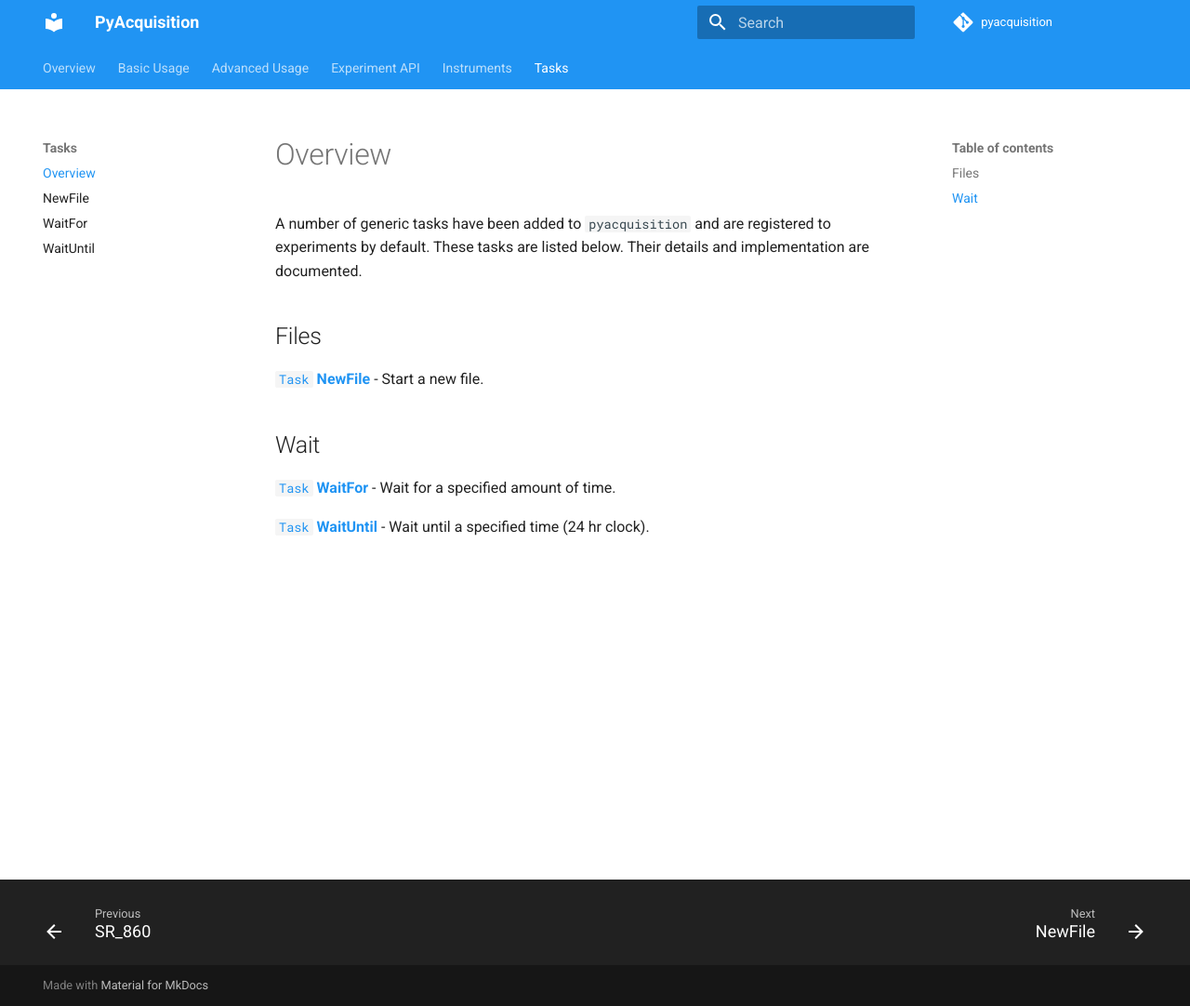
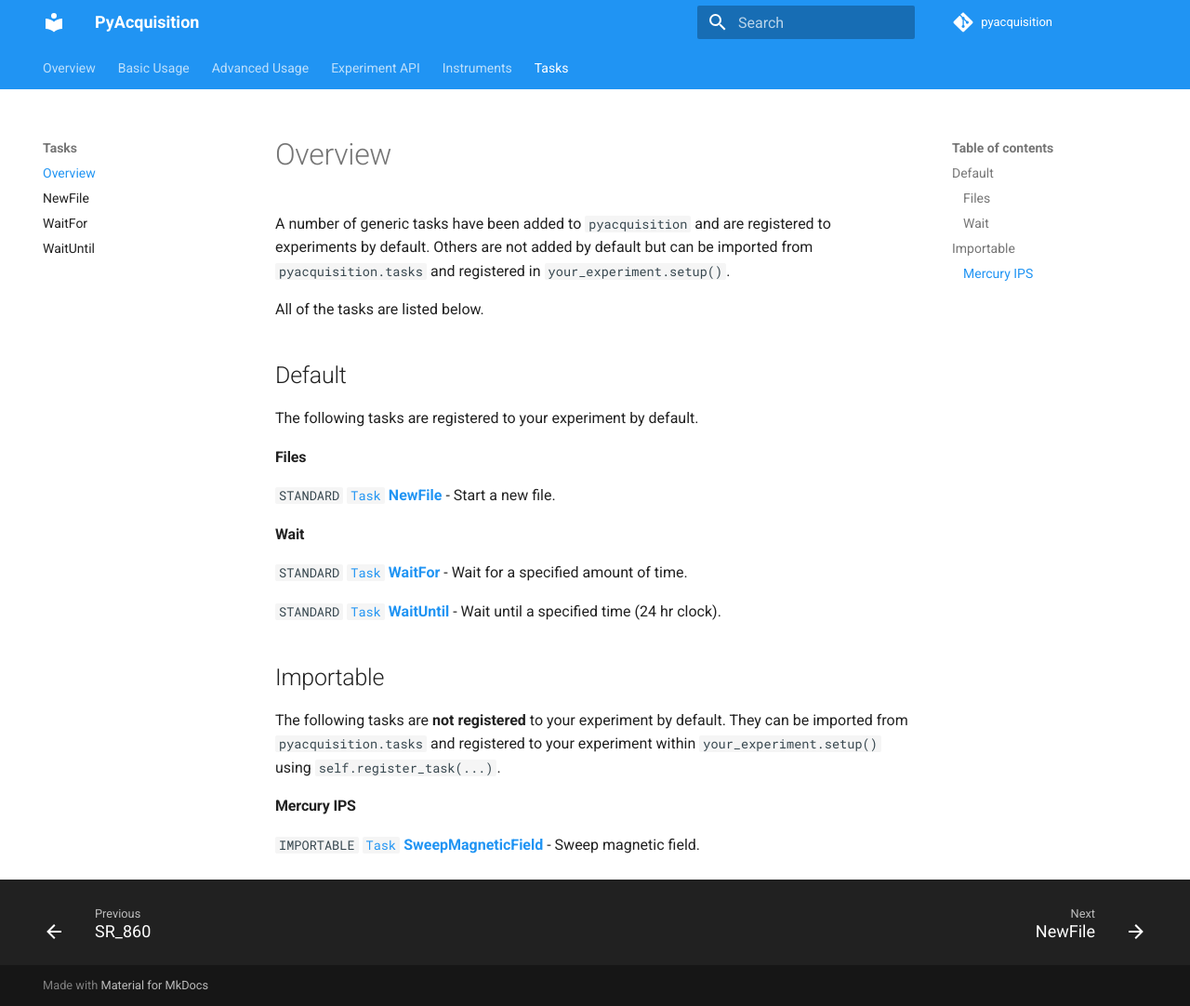
Before and after one commit to jakeayres/pyacquisition, an MkDocs documentation site: the page built from docs/tasks/overview.md, in a window 1280 px wide and 1082 px high. Shown: the whole window at 93% size. Built offline with MkDocs 1.6.1 and Material for MkDocs 9.7.7, drawn with Linux system fonts in a browser that asks for light colours; comment, search, counter and statistics services are not loaded.

Commit message:
Task docs updated

```diff
--- a/docs/tasks/overview.md
+++ b/docs/tasks/overview.md
@@ -1,12 +1,28 @@
-A number of generic tasks have been added to `pyacquisition` and are registered to experiments by default. These tasks are listed below. Their details and implementation are documented.
+A number of generic tasks have been added to `pyacquisition` and are registered to experiments by default. Others are not added by default but can be imported from `pyacquisition.tasks` and registered in `your_experiment.setup()`.
+
+All of the tasks are listed below.
 
 
-## Files
+## Default
 
-[`Task` **NewFile**](new_file.md) - Start a new file.
+The following tasks are registered to your experiment by default.
 
-## Wait
 
-[`Task` **WaitFor**](wait_for.md) - Wait for a specified amount of time.
+#### Files
 
-[`Task` **WaitUntil**](wait_until.md) - Wait until a specified time (24 hr clock).
+`STANDARD` [`Task` **NewFile**](new_file.md) - Start a new file.
+
+#### Wait
+
+`STANDARD` [`Task` **WaitFor**](wait_for.md) - Wait for a specified amount of time.
+
+`STANDARD` [`Task` **WaitUntil**](wait_until.md) - Wait until a specified time (24 hr clock).
+
+
+## Importable
+
+The following tasks are **not registered** to your experiment by default. They can be imported from `pyacquisition.tasks` and registered to your experiment within `your_experiment.setup()` using `self.register_task(...)`.
+
+#### Mercury IPS
+
+`IMPORTABLE` [`Task` **SweepMagneticField**](wait_for.md) - Sweep magnetic field.
```
